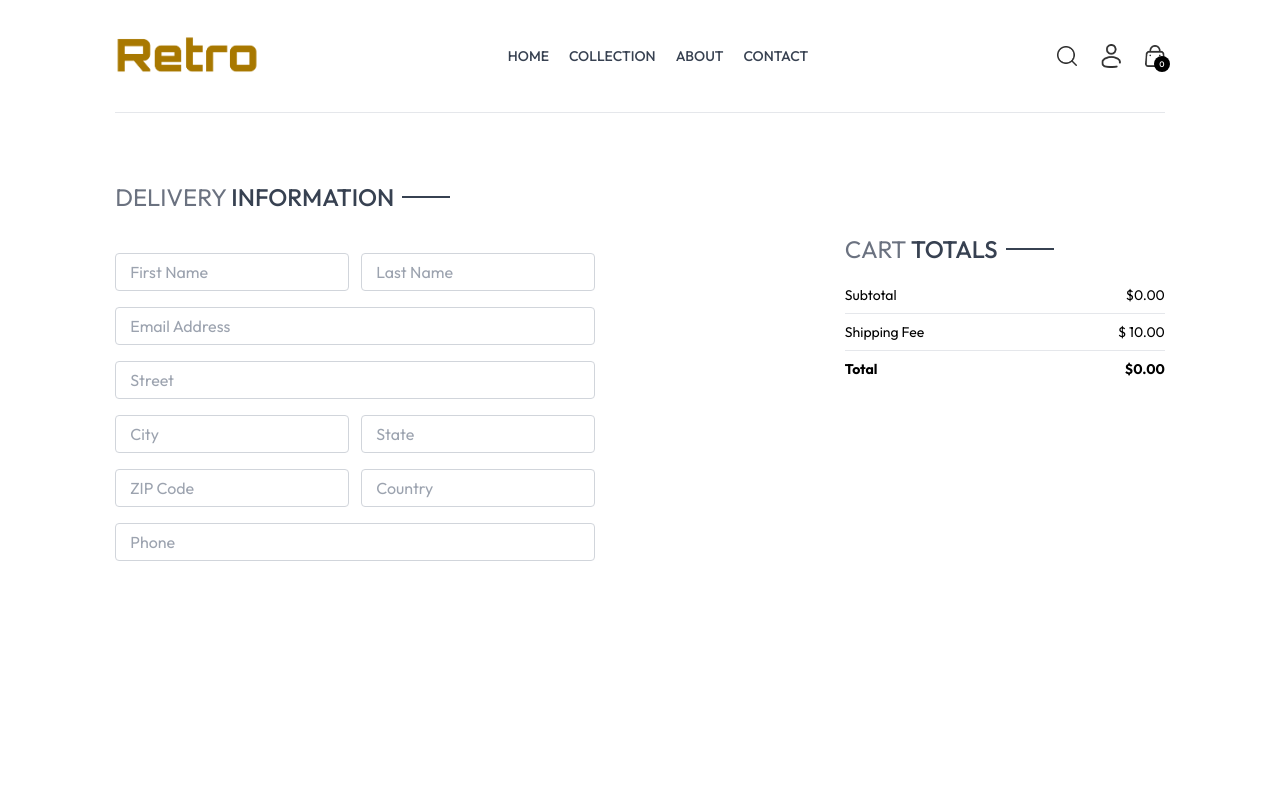
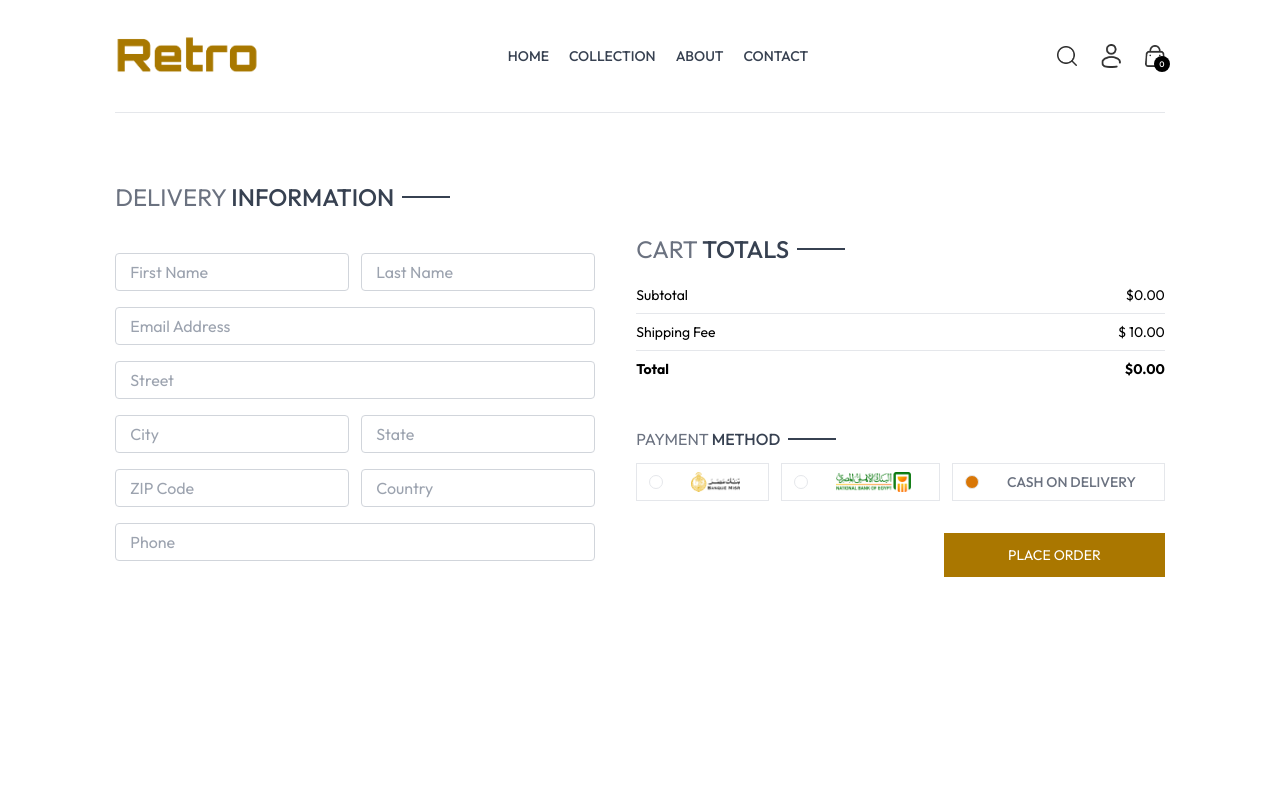
Before and after one commit to Ahmed-Tahan7/Retro-Ecommerce-Website, a React (Vite) app: page /place-order in a window 1280 px wide. Shown: the top 800 px of the page. Built offline with nearby package versions, Linux system fonts and the light colour scheme.

Commit message:
Added payment methods

```diff
--- a/src/pages/PlaceOrder.jsx
+++ b/src/pages/PlaceOrder.jsx
@@ -1,8 +1,14 @@
-import React from "react";
+import React, { useContext, useState } from "react";
 import Title from "../components/Title";
 import CartTotal from "../components/CartTotal";
+import { assets } from "../assets/assets";
+import { ShopContext } from "../context/ShopContext";
 
 const PlaceOrder = () => {
+  const [method, setMethod] = useState("cod");
+
+  const { navigate } = useContext(ShopContext);
+
   return (
     <div className="flex flex-col sm:flex-row justify-between gap-4 pt-5 sm:pt-14 min-h-[80vh] border-t">
       {/* -------------------------- Left Side ------------------------- */}
@@ -67,6 +73,61 @@
         <div className="mt-8 min-w-80">
           <CartTotal />
         </div>
+        <div className="mt-12">
+          <Title text1={"PAYMENT"} text2={"METHOD"} />
+          {/* ----------------------- Payment Method Selection -------------------------- */}
+          <div className="flex gap-3 flex-col lg:flex-row">
+            <div
+              onClick={() => setMethod("banqu_misr")}
+              className="flex items-center gap-3 border p-2 px-3 cursor-pointer"
+            >
+              <p
+                className={`min-w-3.5 h-3.5 border rounded-full ${
+                  method === "banqu_misr" ? "bg-amber-600" : ""
+                }`}
+              ></p>
+              <img
+                className="h-5 mx-4"
+                src={assets.Banque_Misr}
+                alt="Banque Misr Logo"
+              />
+            </div>
+
+            <div
+              onClick={() => setMethod("nbe")}
+              className="flex items-center gap-3 border p-2 px-3 cursor-pointer"
+            >
+              <p
+                className={`min-w-3.5 h-3.5 border rounded-full ${
+                  method === "nbe" ? "bg-amber-600" : ""
+                }`}
+              ></p>
+              <img className="h-5 mx-4" src={assets.NBE_logo} alt="NBE Logo" />
+            </div>
+
+            <div
+              onClick={() => setMethod("cod")}
+              className="flex items-center gap-3 border p-2 px-3 cursor-pointer"
+            >
+              <p
+                className={`min-w-3.5 h-3.5 border rounded-full ${
+                  method === "cod" ? "bg-amber-600" : ""
+                }`}
+              ></p>
+              <p className="text-gray-500 text-sm font-medium mx-4">
+                CASH ON DELIVERY
+              </p>
+            </div>
+          </div>
+          <div className="w-full text-end mt-8">
+            <button
+              onClick={() => navigate("/orders")}
+              className="bg-dark-goldenrod text-white px-16 py-3 text-sm"
+            >
+              PLACE ORDER
+            </button>
+          </div>
+        </div>
       </div>
     </div>
   );
```
